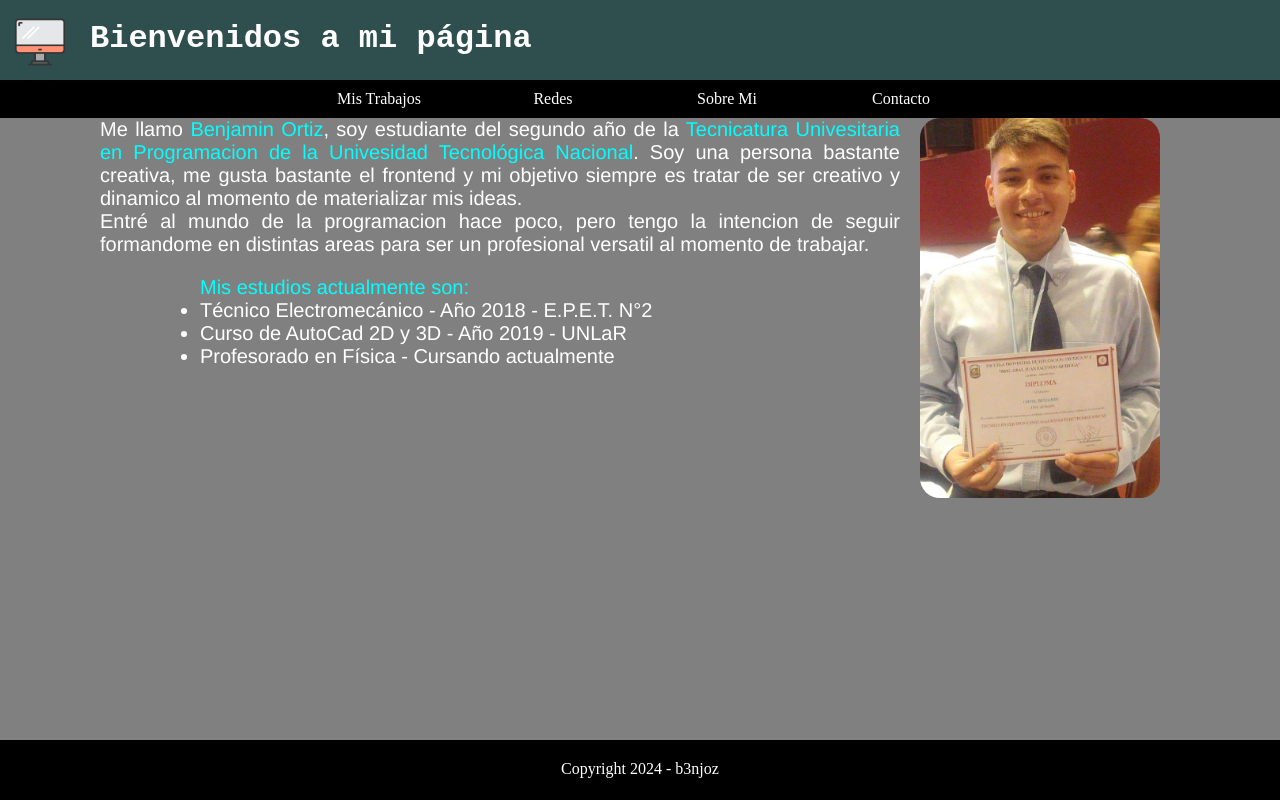
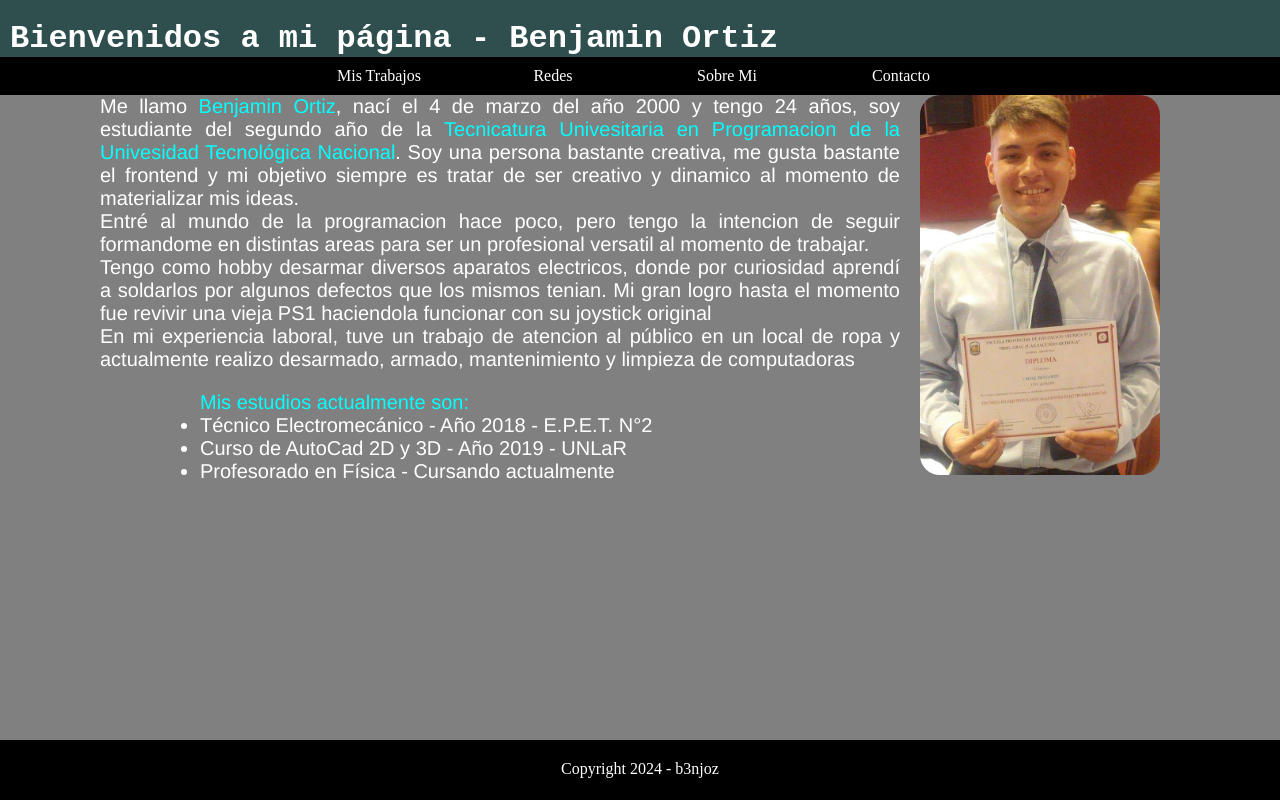
Before and after one commit to b3njoz/b3njoz.github.io, a plain HTML site: page index.html in a window 1280 px wide. Drawn offline with Linux system fonts and the light colour scheme.

Commit message:
Elimine  una imagen con la que tenia problema, agregue mas contenido a la presentacion y le cambie el texto al encabezado

```diff
--- a/index.html
+++ b/index.html
@@ -9,8 +9,7 @@
 <body>
     <header>
         <div id="encabezado">
-            <img id="pc" src="pc.png" alt="pc">
-            <h1 id="enc_text">Bienvenidos a mi página</h1>
+            <h1 id="enc_text">Bienvenidos a mi página - Benjamin Ortiz</h1>
         </div>
     </header>
     <nav>
@@ -22,20 +21,26 @@
         </ul>
     </nav>
 
+    <div id="info">
         <div id="presentacion">
             <img id="ben" src="benjo.jpg" alt="yo">
-        <p id="texto 1">Me llamo <span>Benjamin Ortiz</span>, soy estudiante del segundo año de la <span>Tecnicatura Univesitaria en Programacion de la Univesidad Tecnológica Nacional</span>. Soy una persona bastante creativa, me gusta bastante el frontend y mi objetivo siempre es tratar de ser creativo y dinamico al momento de materializar mis ideas. </p>
+            <p id="texto 1">Me llamo <span>Benjamin Ortiz</span>, nací el 4 de marzo del año 2000 y tengo 24 años, soy estudiante del segundo año de la <span>Tecnicatura Univesitaria en Programacion de la Univesidad Tecnológica Nacional</span>. Soy una persona bastante creativa, me gusta bastante el frontend y mi objetivo siempre es tratar de ser creativo y dinamico al momento de materializar mis ideas.</p>
             <p id="texto2">Entré al mundo de la programacion hace poco, pero tengo la intencion de seguir formandome en distintas areas para ser un profesional versatil al momento de trabajar.</p>
+            <p id="texto4">Tengo como hobby desarmar diversos aparatos electricos, donde por curiosidad aprendí a soldarlos por algunos defectos que los mismos tenian. Mi gran logro hasta el momento fue revivir una vieja PS1 haciendola funcionar con su joystick original</p>
+            <p id="texto3">En mi experiencia laboral, tuve un trabajo de atencion al público en un local de ropa y actualmente realizo desarmado, armado, mantenimiento y limpieza de computadoras</p>
         </div>
 
         <div id="estudios">
-        <p><span>Mis estudios actualmente son:</span></p>
+            <p id="estud"><span>Mis estudios actualmente son:</span></p>
             <ul>
                 <li>Técnico Electromecánico - Año 2018 - E.P.E.T. N°2</li>
                 <li>Curso de AutoCad 2D y 3D - Año 2019 - UNLaR</li>
                 <li>Profesorado en Física - Cursando actualmente</li>
             </ul>
         </div>
+    </div>
+
+
     <div>
         <footer> Copyright 2024 - b3njoz</footer>
     </div>
```
Also changed, not shown: pc.png (deleted). Lines whose indentation alone changed are shown as unchanged.
